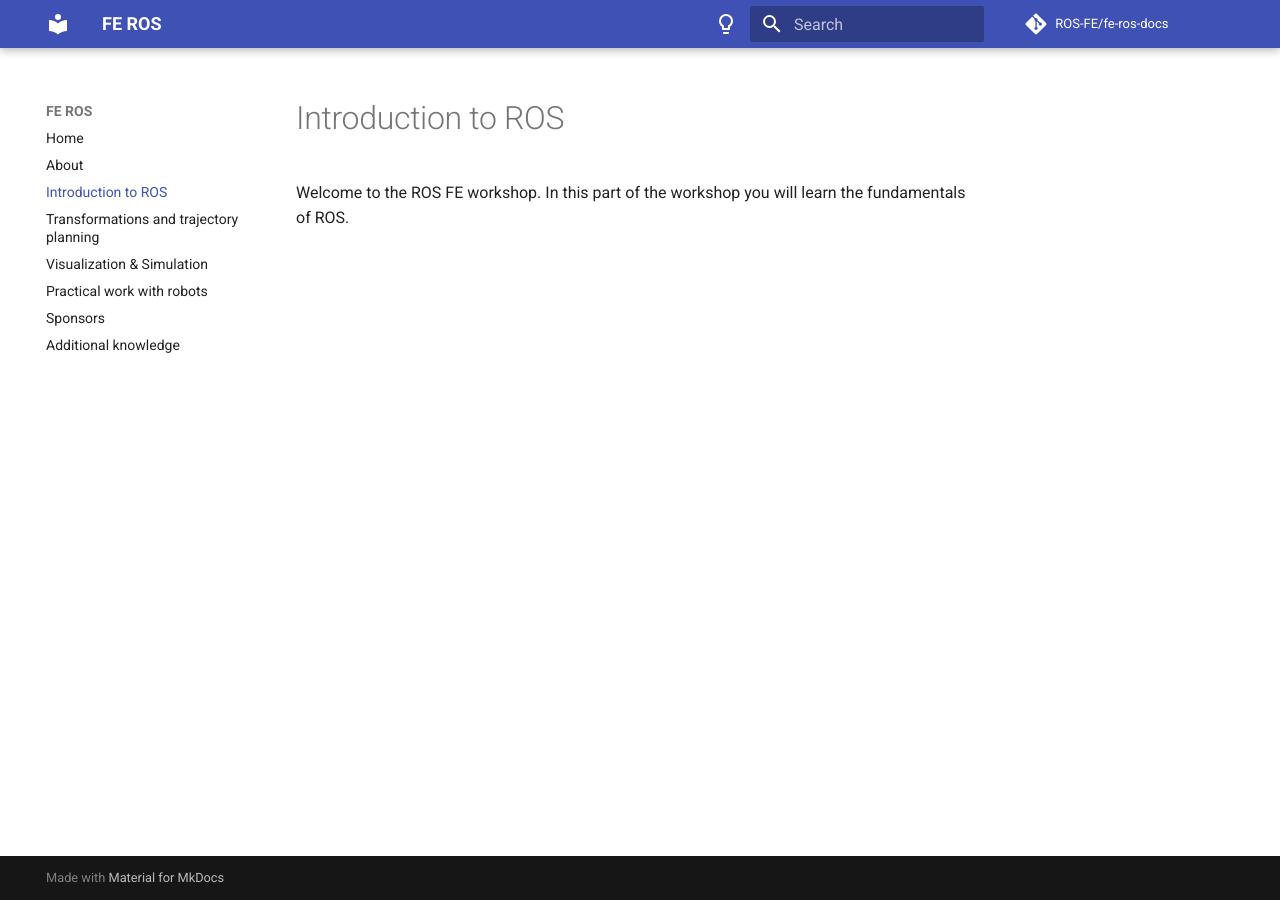
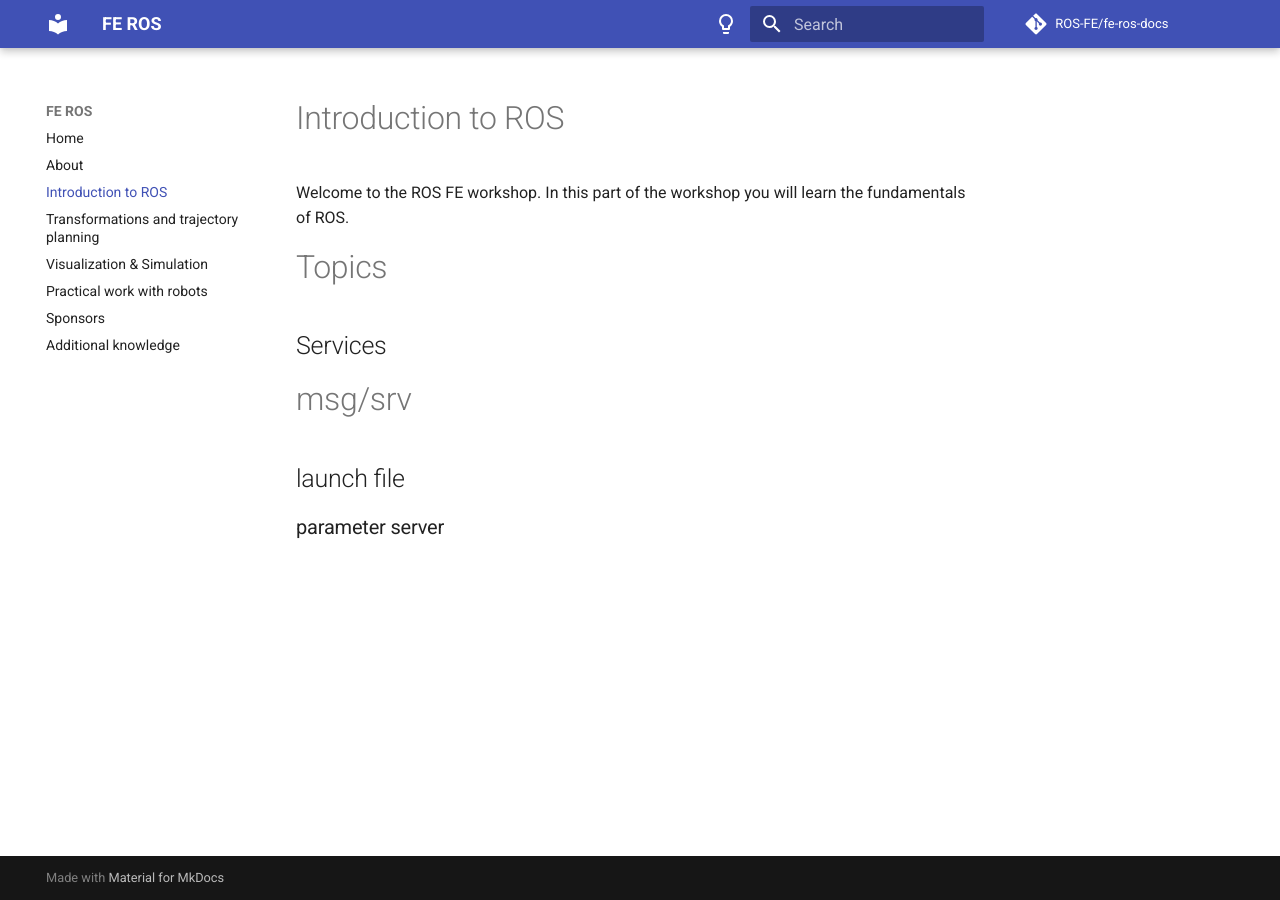
Before and after one commit to ROS-FE/fe-ros-docs, an MkDocs documentation site: the page built from docs/introduction/index.md, in a window 1280 px wide. Built offline with MkDocs 1.6.1 and Material for MkDocs 9.7.7, drawn with Linux system fonts in a browser that asks for light colours; comment, search, counter and statistics services are not loaded.

Commit message:
Update index.md

```diff
--- a/docs/introduction/index.md
+++ b/docs/introduction/index.md
@@ -1,3 +1,15 @@
 # Introduction to ROS
 
 Welcome to the ROS FE workshop. In this part of the workshop you will learn the fundamentals of ROS.
+
+Topics
+==============
+
+Services
+--------------
+
+# msg/srv
+
+## launch file
+
+### parameter server
```
